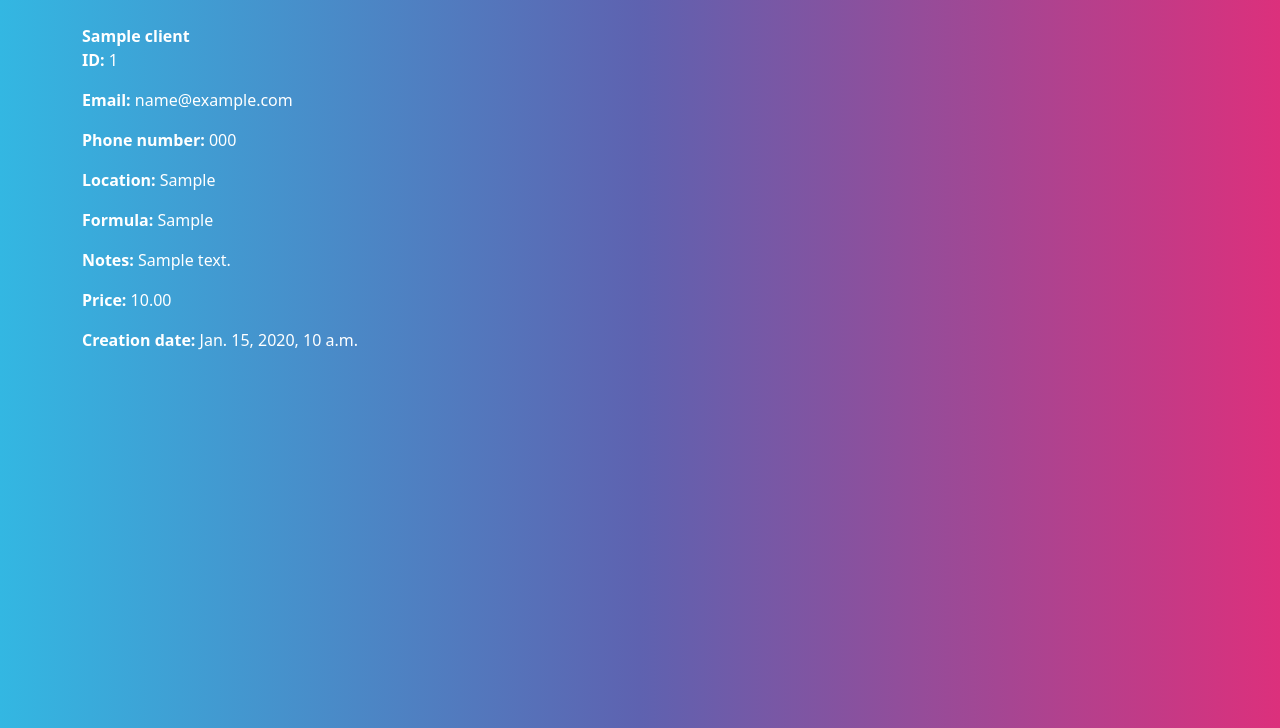
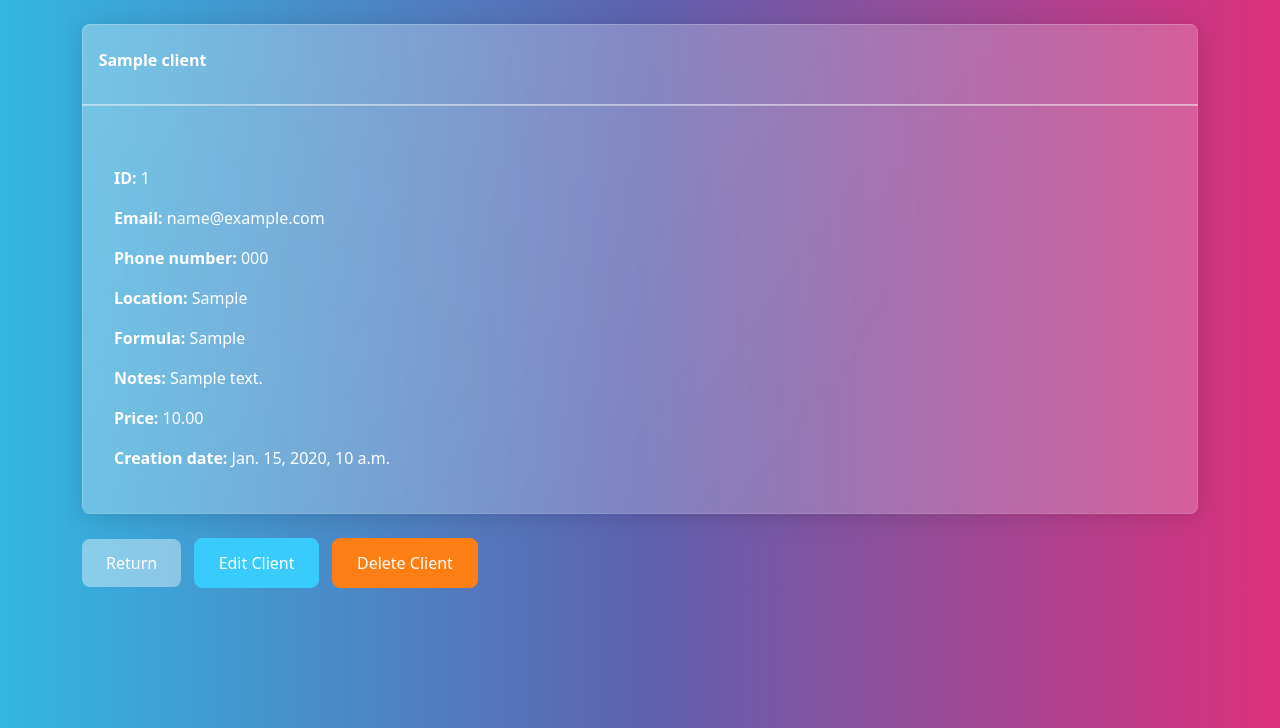
Before and after one commit to yaroslav-matala/stylelink-crm, a Django app: page /client/1 in a window 1280 px wide. Shown: the part 72-800 px from the top of the page. Run offline with Django 4.2, Linux system fonts and the light colour scheme; a user stored in the database is signed in; tables that the repository leaves empty hold one stand-in row (values such as "Sample post"); some libraries are stand-ins or nearby versions.

Commit message:
Implement delete_client  view with ownership check

```diff
--- a/client_manager/templates/client_manager/view-client.html
+++ b/client_manager/templates/client_manager/view-client.html
@@ -3,8 +3,10 @@
 
 {% block content %}
 
-    <div class="car">
-        <strong> {{client.name}} </strong>
+    <div class="card">
+        <br>
+        <strong>&nbsp; &nbsp; {{client.name}}</strong>
+        <hr>
         <div class="card-body">
             <p><strong>ID: </strong> {{ client.id }} </p>
             <p><strong>Email: </strong> {{ client.email }} </p>
@@ -17,7 +19,12 @@
         </div>
     </div>
 
-
+    <br>
+    <a href="{% url 'dashboard' %}" class="btn btn-secondary">Return</a>
+    &nbsp;
+    <a href="{% url 'update-client' client.id %}" class="btn btn-info">Edit Client</a>
+    &nbsp;
+    <a href="{% url 'delete-client' client.id %}" class="btn btn-danger" onclick="return confirm('Are you sure you want to delete this client?')">Delete Client</a>
 
 
 {% endblock %}
--- a/client_manager/urls.py
+++ b/client_manager/urls.py
@@ -10,4 +10,5 @@ urlpatterns = [
     path('add-client', views.add_client, name='add-client'),
     path('update-client/<int:pk>/', views.update_client, name='update-client'),
     path('client/<int:pk>', views.singular_client, name='client'),
+    path('delete-client/<int:pk>', views.delete_client, name="delete-client")
 ]
--- a/client_manager/views.py
+++ b/client_manager/views.py
@@ -2,6 +2,8 @@ from django.shortcuts import render, get_object_or_404, redirect
 from .forms import AddClientForm, UpdateClientForm
 
 from django.contrib.auth.decorators import login_required
+
+from django.http import HttpResponseForbidden
 
 from .models import Client
 
@@ -82,3 +84,15 @@ def singular_client(request, pk):
     except Client.DoesNotExist:
         # If the client does not exist or doesn't belong to the logged-in user
         return redirect('dashboard')
+
+# - Delete a record
+
+@login_required(login_url='accounts/login')
+def delete_client(request, pk):
+
+    # Ensure the client exists and belongs to the logged-in user
+    client = get_object_or_404(Client, id=pk, user=request.user)
+
+    client.delete()
+
+    return redirect('dashboard')
```
Also changed, not shown: client_manager/templates/client_manager/dashboard.html (+3 -6 lines).
